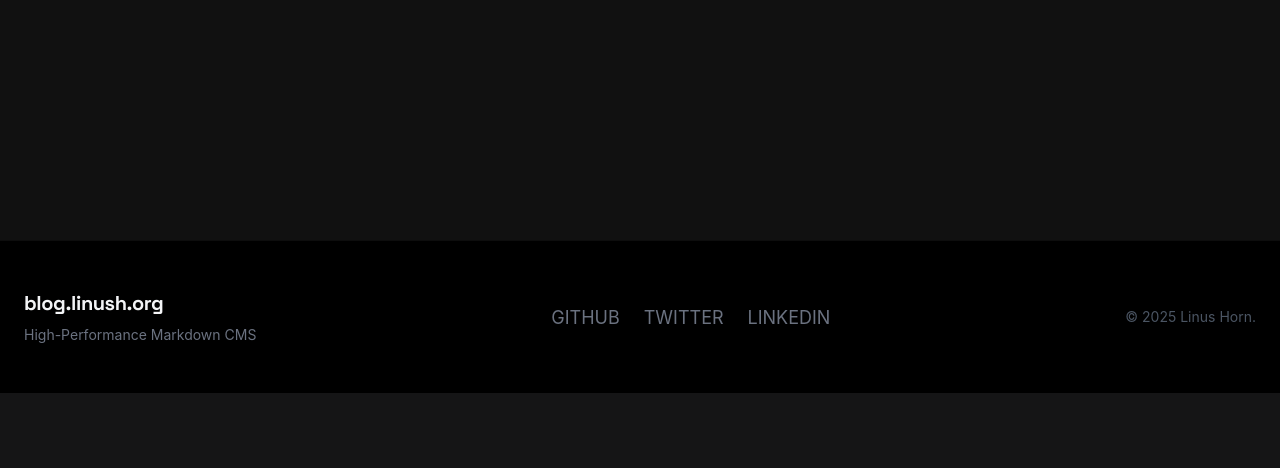
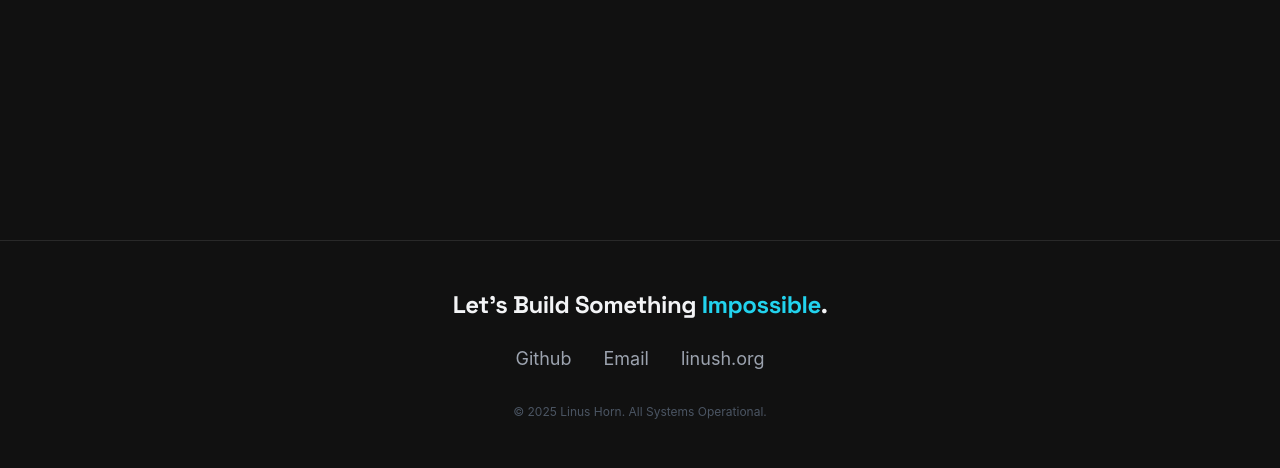
Before and after one commit to MixoMax/blog.linush.org, a FastAPI app: page / in a window 1280 px wide. Shown: the part 1038-1506 px from the top of the page. Before the commit the page ends 1431 px from the top, so only its background shows below. Run offline with FastAPI, Linux system fonts and the light colour scheme; some libraries are stand-ins or nearby versions.

Commit message:
updated footer

```diff
--- a/static/index.html
+++ b/static/index.html
@@ -66,19 +66,14 @@
     </section>
 
     <!-- Footer -->
-    <footer class="border-t border-white/5 bg-black py-12">
-        <div class="max-w-7xl mx-auto px-6 flex flex-col md:flex-row justify-between items-center gap-6">
-            <div>
-                <h4 class="text-xl font-bold mb-2">blog.linush.org</h4>
-                <p class="text-gray-500 text-sm">High-Performance Markdown CMS</p>
-            </div>
-            <div class="flex gap-6">
-                <a href="#" class="text-gray-500 hover:text-accent transition-colors hover-trigger">GITHUB</a>
-                <a href="#" class="text-gray-500 hover:text-accent transition-colors hover-trigger">TWITTER</a>
-                <a href="#" class="text-gray-500 hover:text-accent transition-colors hover-trigger">LINKEDIN</a>
-            </div>
-            <p class="text-gray-600 text-sm">© 2025 Linus Horn.</p>
+    <footer class="py-12 border-t border-white/10 text-center">
+        <h2 class="text-2xl font-bold mb-6">Let's Build Something <span class="text-cyan-400">Impossible</span>.</h2>
+        <div class="flex justify-center gap-8 mb-8">
+            <a href="https://github.com/MixoMax" class="hover-trigger text-gray-400 hover:text-white transition-colors">Github</a>
+            <a href="mailto:linus@linush.org" class="hover-trigger text-gray-400 hover:text-white transition-colors">Email</a>
+            <a href="https://linush.org" class="hover-trigger text-gray-400 hover:text-white transition-colors">linush.org</a>
         </div>
+        <p class="text-gray-600 text-xs mono">© 2025 Linus Horn. All Systems Operational.</p>
     </footer>
 
     <script src="/static/script.js"></script>
```
Also changed, not shown: templates/blog_list_template.html (+7 -12 lines), templates/blog_template.html (+7 -12 lines), templates/tag_list_template.html (+7 -12 lines).
